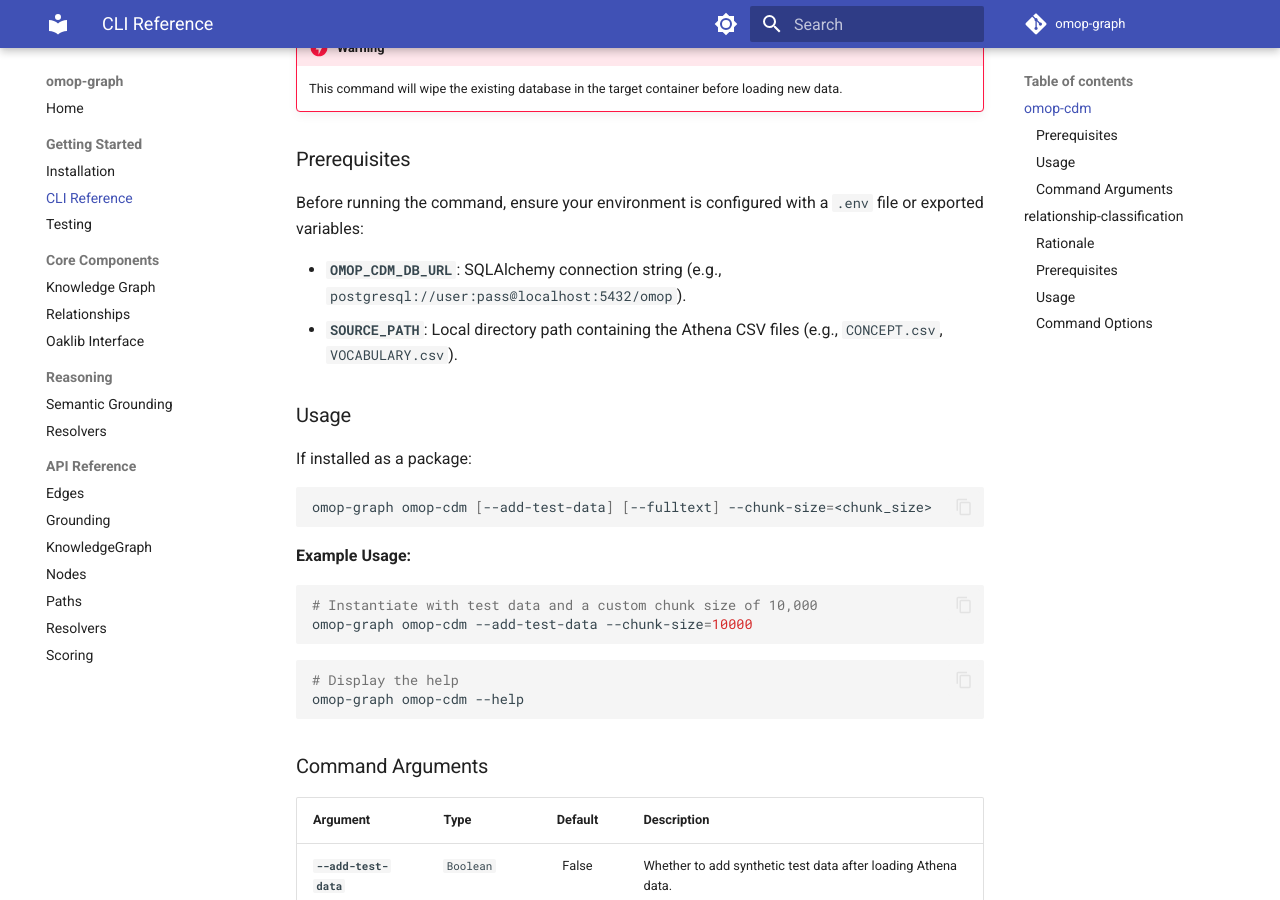
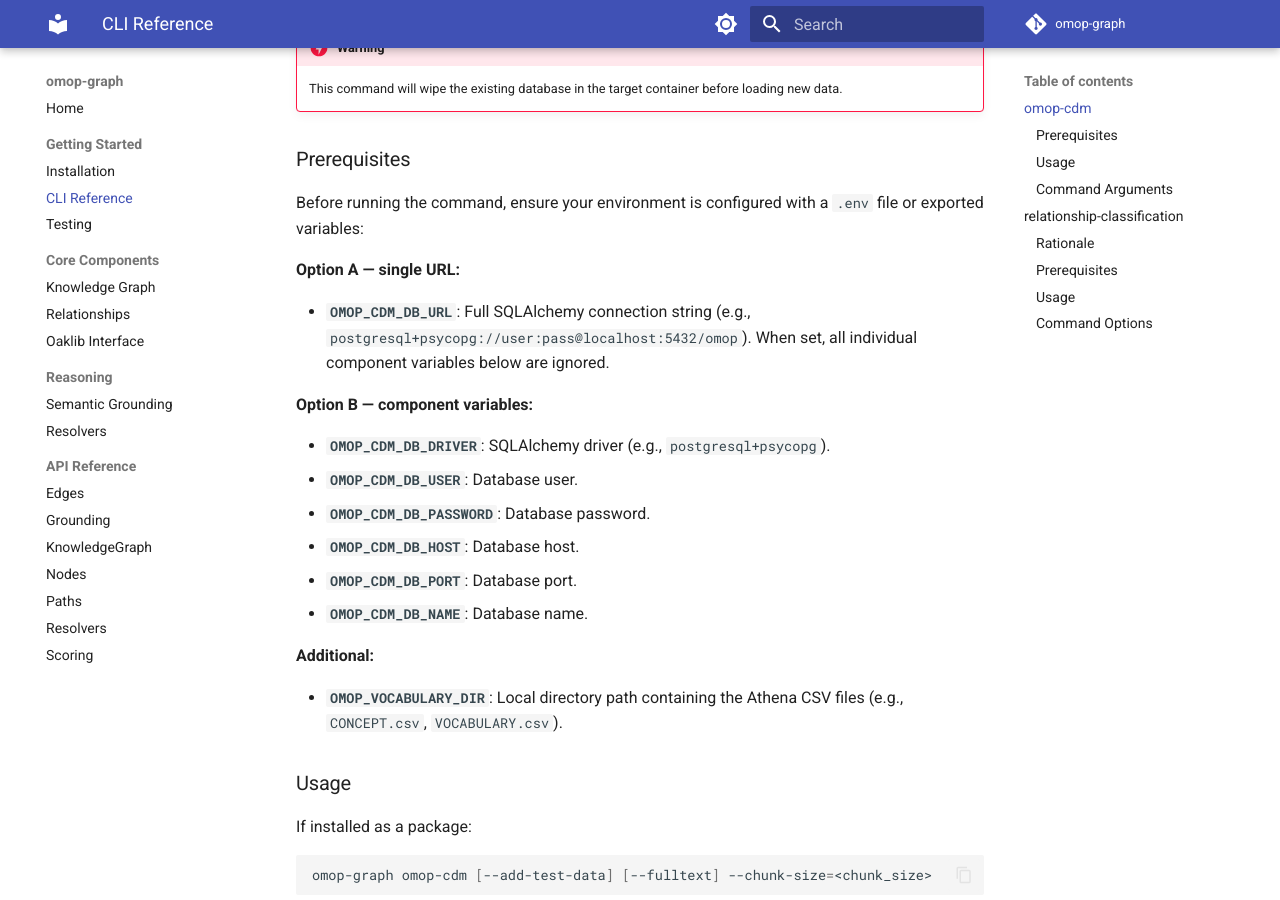
Before and after one commit to AustralianCancerDataNetwork/omop-graph, an MkDocs documentation site: the page built from docs/usage/cli.md, in a window 1280 px wide and 900 px high, scrolled down 472 px. Built offline with MkDocs 1.6.1 and Material for MkDocs 9.7.7, drawn with Linux system fonts in a browser that asks for light colours; comment, search, counter and statistics services are not loaded; some of the changed text lies outside the part shown.

Commit message:
Correct CLI docs for env variables

```diff
--- a/docs/usage/cli.md
+++ b/docs/usage/cli.md
@@ -19,8 +19,22 @@ load finishes.
 
 Before running the command, ensure your environment is configured with a `.env` file or exported variables:
 
-- **`OMOP_CDM_DB_URL`**: SQLAlchemy connection string (e.g., `postgresql://user:pass@localhost:5432/omop`).
-- **`SOURCE_PATH`**: Local directory path containing the Athena CSV files (e.g., `CONCEPT.csv`, `VOCABULARY.csv`).
+**Option A — single URL:**
+
+- **`OMOP_CDM_DB_URL`**: Full SQLAlchemy connection string (e.g., `postgresql+psycopg://user:pass@localhost:5432/omop`). When set, all individual component variables below are ignored.
+
+**Option B — component variables:**
+
+- **`OMOP_CDM_DB_DRIVER`**: SQLAlchemy driver (e.g., `postgresql+psycopg`).
+- **`OMOP_CDM_DB_USER`**: Database user.
+- **`OMOP_CDM_DB_PASSWORD`**: Database password.
+- **`OMOP_CDM_DB_HOST`**: Database host.
+- **`OMOP_CDM_DB_PORT`**: Database port.
+- **`OMOP_CDM_DB_NAME`**: Database name.
+
+**Additional:**
+
+- **`OMOP_VOCABULARY_DIR`**: Local directory path containing the Athena CSV files (e.g., `CONCEPT.csv`, `VOCABULARY.csv`).
 
 ### Usage
 If installed as a package:
@@ -61,8 +75,8 @@ Before running the command, ensure your environment is configured with a `.env`
 2. **`predicate_classification.csv`**: Defines the semantic classes and subclasses (descriptions, semantics, and inference rules).
 3. **`predicate_mapping.csv`**: Maps specific OMOP `relationship_id`s to the classes defined in the classification file.
 4. Set following environment variables:
-    - **`OMOP_CDM_DB_URL`**: SQLAlchemy connection string (e.g., `postgresql://user:pass@localhost:5432/omop`).
-    - **`SOURCE_PATH`**: Local directory path containing the Athena CSV files (e.g., `CONCEPT.csv`, `VOCABULARY.csv`). This is required as the new connections/tables are stored there after creation.
+    - **`OMOP_CDM_DB_URL`**: SQLAlchemy connection string (e.g., `postgresql+psycopg://user:pass@localhost:5432/omop`). See [`omop-cdm` prerequisites](#prerequisites) for the full list of component variable alternatives.
+    - **`OMOP_VOCABULARY_DIR`**: Local directory path where the generated classification tables will be written as CSV files.
 
 ### Usage
 
```
